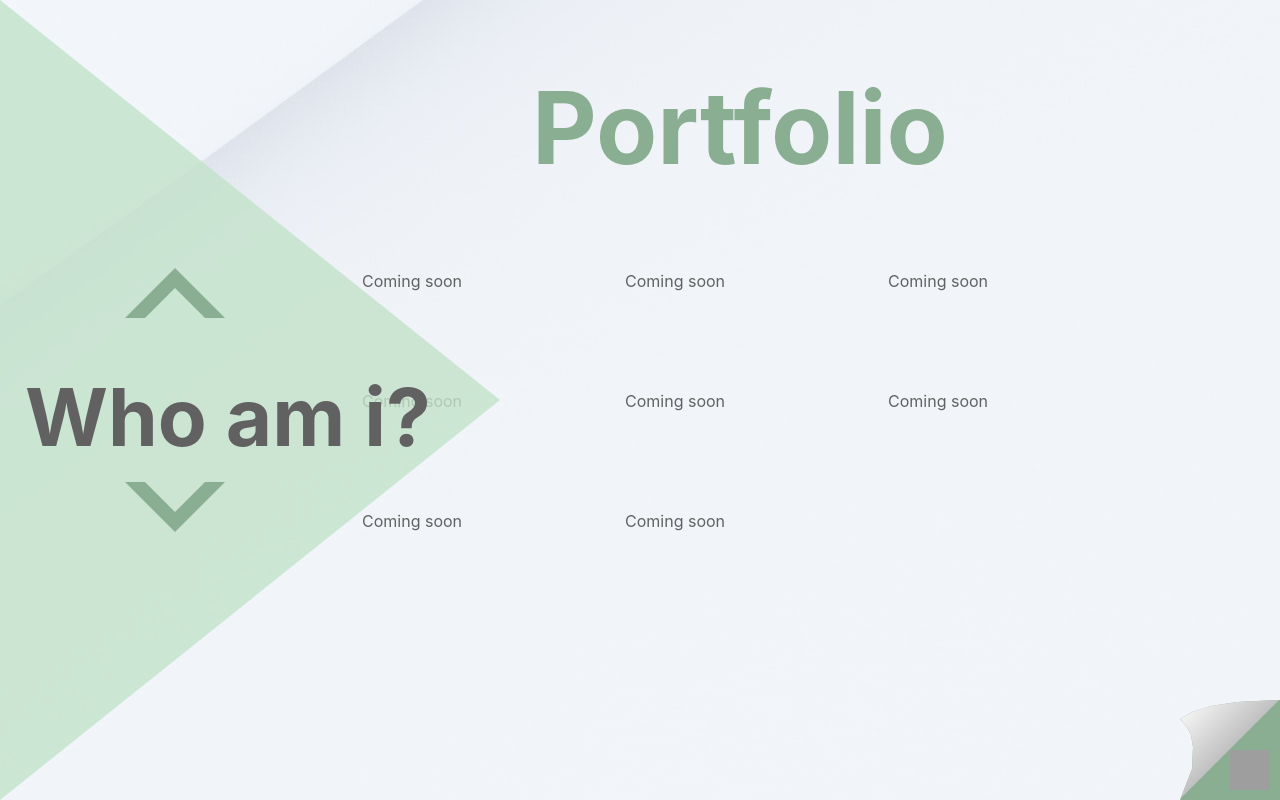
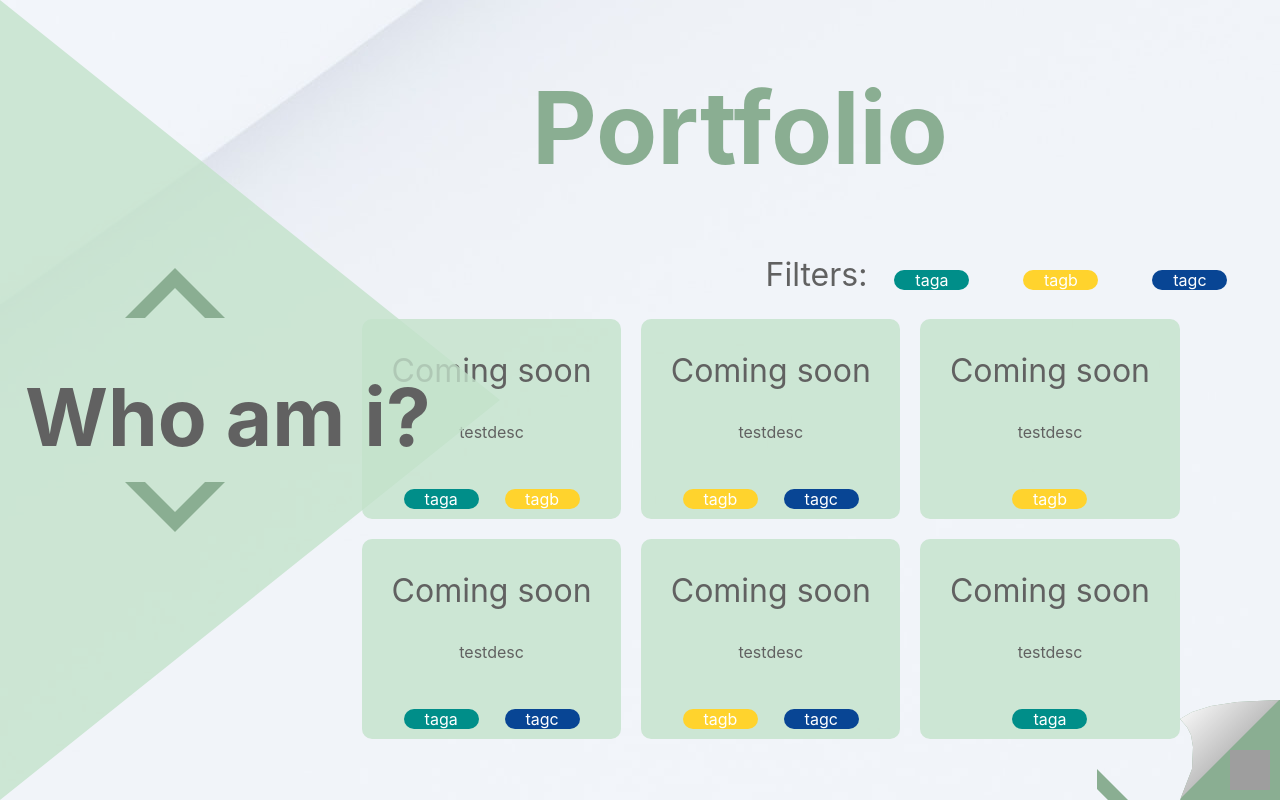
Before and after one commit to MauricioRodCar/mysite, a React (Create React App) app: page /portfolio in a window 1280 px wide. Built offline with nearby package versions, Linux system fonts and the light colour scheme; grey boxes are pictures that could not be loaded; a web font is replaced by a local one.

Commit message:
Created portfolio view

```diff
--- a/src/components/Container/container.css
+++ b/src/components/Container/container.css
@@ -4,6 +4,7 @@
   left: 200px;
   height: 100vh;
   width: calc(100vw - 200px);
+  overflow: hidden;
 }
 
 .container-title{
--- a/src/components/PortfolioContainer/index.js
+++ b/src/components/PortfolioContainer/index.js
@@ -1,10 +1,28 @@
-import { useState, React } from 'react';
+import { React } from 'react';
 import './portfoliocontainer.css'
 
-function PortfolioContainer({index, title, endpoint, description, tags }) {
+function PortfolioContainer({index, title, endpoint, description, tags, listOfTags }) {
+
+
+
+  let itemTags = [];
+  for (var i = 0; i < tags.length; i++) {
+    itemTags.push(listOfTags[tags[i]-1]);
+  }
+
   return(
-    <div>
-      <p>{title}</p>
+    <div className="portfolio-container">
+      <p className="portfolio-title">{title}</p>
+      <p className="portfolio-description">{description}</p>
+      <div className="portfolio-tag-container">
+      {
+        itemTags.map( (itemTag,index) =>
+          <div className="portfolio-tag" style={{backgroundColor:itemTag.color}}>
+            <p className="portfolio-tag-name">{itemTag.name}</p>
+          </div>
+         )
+      }
+      </div>
     </div>
   )
 };
--- a/src/components/PortfolioContainer/portfoliocontainer.css
+++ b/src/components/PortfolioContainer/portfoliocontainer.css
@@ -1,73 +1,29 @@
-.skill-title{
-  margin: 10px auto;
+.portfolio-container{
+  background-color:  rgba(196, 227, 203,0.8);
+  border-radius: 10px;
+  text-align: center;
+  position: relative;
 }
 
-.wrapper{
-  padding-left: 15%;
-  padding-right: 10%;
-  display: grid;
-  grid-template-columns: 200px 200px 200px;
-  grid-template-rows: 100px 100px 100px;
-  grid-gap: 20px;
-  transition: all 1s;
-
+.portfolio-title{
+  font-size: 2em;
 }
 
-.skill-container{
-  border-radius: 10px;
-  background-color: #8AAE92;
-  grid-row: span 1;
-  transition: .1s ease-out all;
-  overflow: hidden;
+.portfolio-tag-container{
+  position: absolute;
+  width: 100%;
+  bottom: 10px;
 }
 
-
-.skill-name{
-  font-size: 20px;
-  text-align: center;
+.portfolio-tag{
+  display: inline-block;
+  color: white;
+  height: 20px;
+  width: 75px;
+  border-radius: 10px;
+  margin: 0 5%;
 }
 
-.skill-group-container {
-  font-size: 70px;
-  background-color:  rgba(196, 227, 203,0.2);
-  width: 85%;
-  height: 90px;
-  border-radius: 10px;
-  margin: 10px 0 ;
-  transition: .3s ease-out all;
-  cursor: pointer;
-  overflow: hidden;
+.portfolio-tag-name{
+    margin: 0;
 }
-
-#skill-group-container-selected{
-  height: calc(75% - 240px);
-  background-color:  rgba(196, 227, 203,0.8);
-}
-
-.meter {
-  margin-left: 10%;
-  height: 12px;
-  width: 75%;
-  position: relative;
-  background: #555;
-  border-radius: 25px;
-  padding: 10px;
-}
-
-@keyframes expandWidth {
-   0% { width: 0; }
-   60% { width: 0; }
-}
-
-.meter > span {
-  animation: expandWidth 1s;
-  display: block;
-  height: 100%;
-  border-top-right-radius: 8px;
-  border-bottom-right-radius: 8px;
-  border-top-left-radius: 20px;
-  border-bottom-left-radius: 20px;
-  background-color: #e0e9ec;
-  position: relative;
-
-}
--- a/src/pages/PortfolioPage/index.js
+++ b/src/pages/PortfolioPage/index.js
@@ -1,68 +1,148 @@
-import {useState} from 'react';
-import {Link} from 'react-router-dom';
+import {useState, useEffect} from 'react';
 import Container from '../../components/Container';
 import PortfolioContainer from '../../components/PortfolioContainer';
 import './portfoliopage.css'
 
 const PortfolioPage = () => {
 
-  const [portfolioItems, setPortfolioItems] = useState([
+  const [page,setPage] = useState(1);
+  const [pageTotal,setPageTotal] = useState(1);
+  const [showingElements, setShowingElements] = useState([]);
+  const [filters, setFilters] = useState([true,true,true]);
+
+
+  useEffect(() => {
+      let elements = [];
+      let filteredItems = [];
+      let activeFilters = [];
+      for (let i = 0; i < filters.length; i++) {
+        if (filters[i]) {
+          activeFilters.push(i+1)
+        }
+      }
+      for (let i = 0; i < portfolioItems.length; i++) {
+        if (portfolioItems[i].tags.some(item => activeFilters.includes(item))) {
+          filteredItems.push(portfolioItems[i])
+        }
+      }
+
+      for (let i = (page-1)*6; i < page*6 && i < filteredItems.length; i++) {
+        elements.push(filteredItems[i]);
+      }
+      setPageTotal(Math.ceil(filteredItems.length/6))
+      setShowingElements(elements)
+    }, [filters, page])
+
+  const [tags] = useState([
+    {
+      name:"taga",
+      color:"#008E89"
+    },
+    {
+      name:"tagb",
+      color:"#FFD32D"
+    },
+    {
+      name:"tagc",
+      color:"#084594"
+    }
+  ])
+
+  const [portfolioItems] = useState([
     {
       title: "Coming soon",
       endpoint: "/testa",
       description: "testdesc",
-      tags: ["taga", "tagb", "tagc"]
+      tags: [1, 2]
     },
     {
       title: "Coming soon",
       endpoint: "/testa",
       description: "testdesc",
-      tags: ["taga", "tagb", "tagc"]
+      tags: [2, 3]
     },
     {
       title: "Coming soon",
       endpoint: "/testa",
       description: "testdesc",
-      tags: ["taga", "tagb", "tagc"]
+      tags: [2]
     },
     {
       title: "Coming soon",
       endpoint: "/testa",
       description: "testdesc",
-      tags: ["taga", "tagb", "tagc"]
+      tags: [1, 3]
     },
     {
       title: "Coming soon",
       endpoint: "/testa",
       description: "testdesc",
-      tags: ["taga", "tagb", "tagc"]
+      tags: [2, 3]
     },
     {
       title: "Coming soon",
       endpoint: "/testa",
       description: "testdesc",
-      tags: ["taga", "tagb", "tagc"]
+      tags: [1]
     },
     {
       title: "Coming soon",
       endpoint: "/testa",
       description: "testdesc",
-      tags: ["taga", "tagb", "tagc"]
+      tags: [1, 2, 3]
     },
     {
       title: "Coming soon",
       endpoint: "/testa",
       description: "testdesc",
-      tags: ["taga", "tagb", "tagc"]
+      tags: [1, 2]
     },
   ])
 
+
+  function handlefilters(index){
+    let newFilters = [...filters];
+    newFilters[index] = !newFilters[index];
+    setPage(1)
+    setFilters(newFilters);
+  }
+
+
   return (
     <Container title="Portfolio">
+    <div className="portfolio-filter-tag-container">
+    <label id="filters-label">Filters:</label>
+      {
+        tags.map((tag, index) =>
+
+        <div className="portfolio-tag" style={filters[index]?{backgroundColor:tag.color}:{backgroundColor:"gray"}} onClick={()=>{handlefilters(index)}}>
+          <p className="portfolio-tag-name">{tag.name}</p>
+        </div>
+      )
+      }
+    </div>
       <div id="portfolio-wrapper">
-        {portfolioItems.map((item, index) =>
-          <PortfolioContainer key={index} index={index} title={item.title} endpoint={item.endpoint} description={item.description} tags={item.tags}/>
+        {showingElements.map((item, index) =>
+          <PortfolioContainer key={index} index={index} title={item.title} endpoint={item.endpoint} description={item.description} tags={item.tags} listOfTags={tags}/>
         )}
+      </div>
+      <div className="arrows-container">
+      {
+        page!==1
+        ?
+        <div id="prev-button-portfolio" onClick={()=>setPage(page-1)}/>
+        :
+        null
+      }
+
+      {
+        page!==pageTotal && showingElements.length >0
+        ?
+        <div id="next-button-portfolio" onClick={()=>setPage(page+1)}/>
+        :
+        null
+      }
+
       </div>
     </Container>
   )
--- a/src/pages/PortfolioPage/portfoliopage.css
+++ b/src/pages/PortfolioPage/portfoliopage.css
@@ -1,9 +1,58 @@
+#wrapper-container{
+  height: 100%;
+  display: inline-block;
+}
+
 #portfolio-wrapper{
   padding-left: 15%;
   padding-right: 10%;
   display: grid;
+  height: 50%;
   grid-template-columns: 30% 30% 30%;
-  grid-template-rows: 100px 100px 100px;
+  grid-template-rows: 50% 50%;
   grid-gap: 20px;
   transition: all 1s;
+  width: 80%;
 }
+
+.portfolio-filter-tag-container{
+  width: 50%;
+  text-align: center;
+  float: right;
+  margin-bottom: 25px;
+}
+
+.portfolio-filter-tag-container>.portfolio-tag{
+  cursor: pointer;
+}
+
+.arrows-container{
+  width: calc(72% + 32px );
+  padding-left: 15%;
+  padding-right: 10%;
+}
+
+#prev-button-portfolio, #next-button-portfolio{
+  width: 100px;
+  height: 50px;
+  -webkit-clip-path: polygon(0px 0px, 50px 20px, 100px 0px, 80px 0px, 50px 10px, 20px 0px);
+  clip-path: polygon(0px 0px, 50px 50px, 100px 0px, 80px 0px, 50px 30px, 20px 0px);
+  background-color: #8AAE92;
+  left: 25%;
+  cursor: pointer;
+  transform: rotate(270deg);
+  display: inline-block;
+  margin-top: 75px;
+}
+
+#prev-button-portfolio{
+  transform: rotate(90deg);
+}
+
+#next-button-portfolio{
+  float: right;
+}
+
+#filters-label{
+  font-size: 2em;
+}
```
